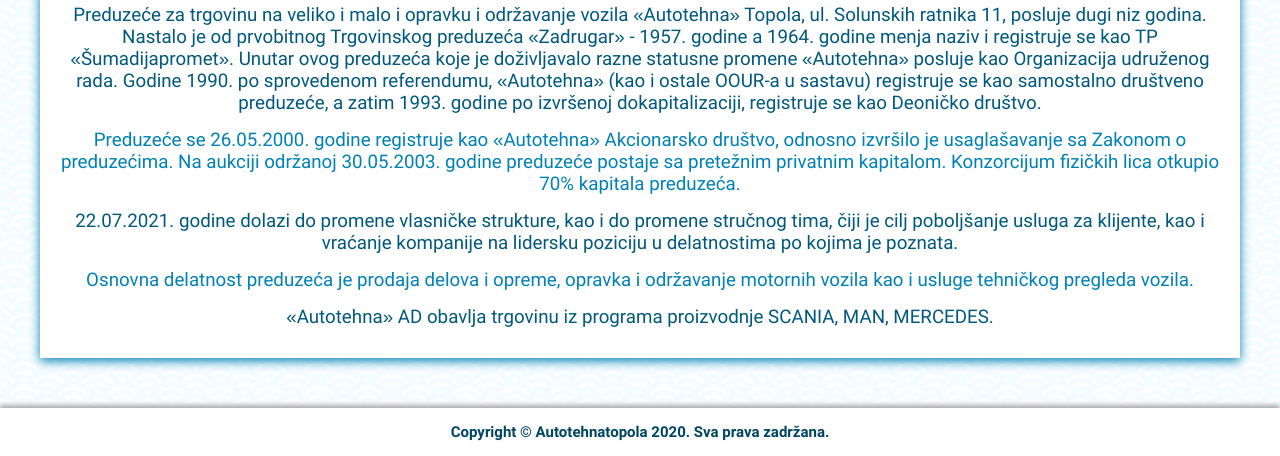
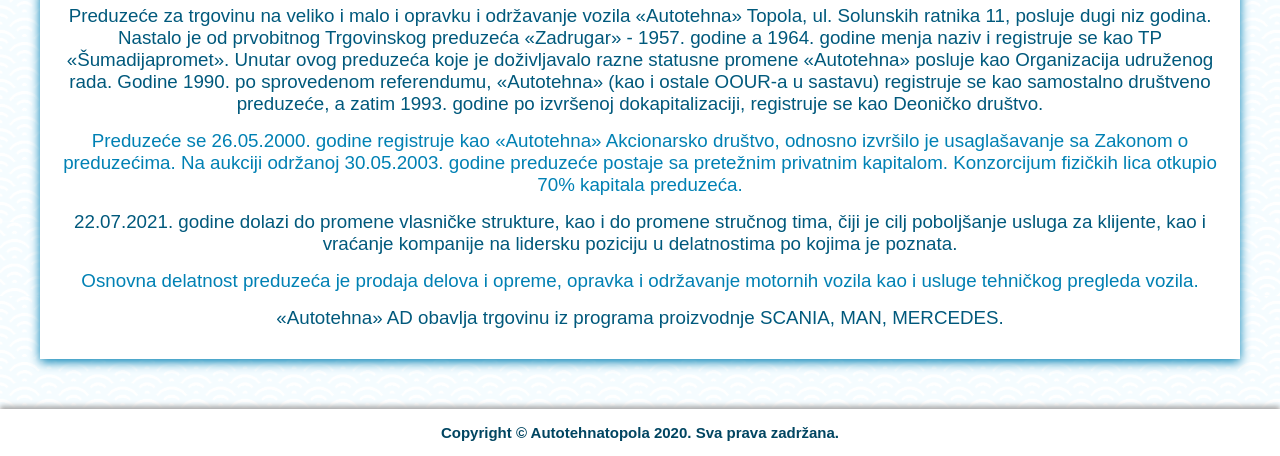
Before and after one commit to AutotehnaTopola/Autotehna-Topola, a plain HTML site: page pages/o_nama.html in a window 1280 px wide. Shown: the part 344-800 px from the top of the page. Drawn offline with Linux system fonts and the light colour scheme.

Commit message:
Add files via upload

```diff
--- a/pages/o_nama.html
+++ b/pages/o_nama.html
@@ -10,9 +10,6 @@
     <meta name="keywords" content="Autotehna, Topola, Autotehna Topola, Tehnički pregled Topola">
     <!-- css files -->
     <link rel="stylesheet" href="../style/css/about.css">
-    <!-- font preload -->
-    <link rel="preload" href="../fonts/Roboto-Bold.ttf" as="font">
-    <link rel="preload" href="../fonts/Roboto-Regular.ttf" as="font">
 
 
 
--- a/style/css/about.css
+++ b/style/css/about.css
@@ -1,6 +1,6 @@
 @import url(../style.css);
 .text{
-   font-family: 'Roboto-Regular', Arial, Helvetica, sans-serif;
+   font-weight: normal;
 }
 .menu_list li:nth-child(5) a{
     text-decoration: underline;
--- a/style/css/technical_inspection.css
+++ b/style/css/technical_inspection.css
@@ -1,6 +1,6 @@
 @import url(../style.css);
 .text{
-    font-family: 'Roboto-Regular', Arial, Helvetica, sans-serif;
+    font-weight: normal;
  }
 .menu_list li:nth-child(2) a{
     text-decoration: underline;
--- a/style/css/vehicle_registration.css
+++ b/style/css/vehicle_registration.css
@@ -1,6 +1,6 @@
 @import url(../style.css);
 .text{
-    font-family: 'Roboto-Regular', Arial, Helvetica, sans-serif;
+    font-weight: normal;
  }
 .menu_list li:nth-child(3) a{
     text-decoration: underline;
--- a/style/style.css
+++ b/style/style.css
@@ -1,11 +1,11 @@
-@font-face {
+/* @font-face {
     font-family: 'Roboto-Regular';
     src: url("../fonts/Roboto-Regular.ttf") format("truetype");
     font-style: normal;
     font-weight: normal;
     font-display: swap;
     unicode-range: U+0000-007F, U+0100-017F, U+01C4, U+00A9, U+01C5, U+01C6, U+01C7, U+01C8, U+01C9, U+01CA, U+01CB,U+01CC;
-                 /*0x0100-0x017F U+0100..U+017F*/
+
 }
 @font-face {
     font-family: 'Roboto-Bold';
@@ -15,7 +15,7 @@
     font-display: swap;
     unicode-range: U+0000-007F, U+00A9, U+0100-017F, U+01C4, U+01C5, U+01C6, U+01C7, U+01C8, U+01C9, U+01CA, U+01CB,U+01CC;
 
-}
+} */
 *,*::after,*::before{
     box-sizing: border-box;
     margin: 0;
@@ -33,8 +33,8 @@ img{
 }
 
 html,body{
-    font-family: 'Roboto-Bold', Arial, Helvetica, sans-serif;
-
+    font-family: Arial, Helvetica, sans-serif;
+    font-weight: bold;
     height: 100%;
     min-width: 300px;
     background-image: url("../style/images/background.png");
```
Also changed, not shown: index.html (+0 -2 lines), pages/kontakt.html (+0 -2 lines), pages/registracija_vozila.html (+0 -3 lines).
